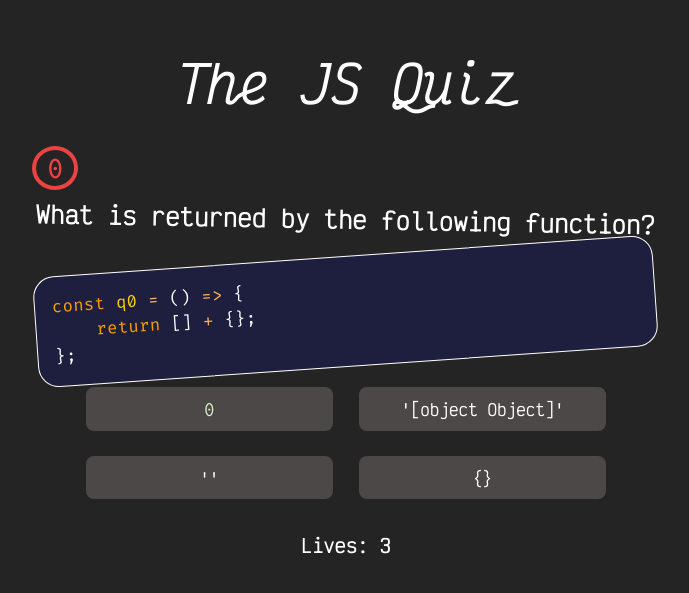
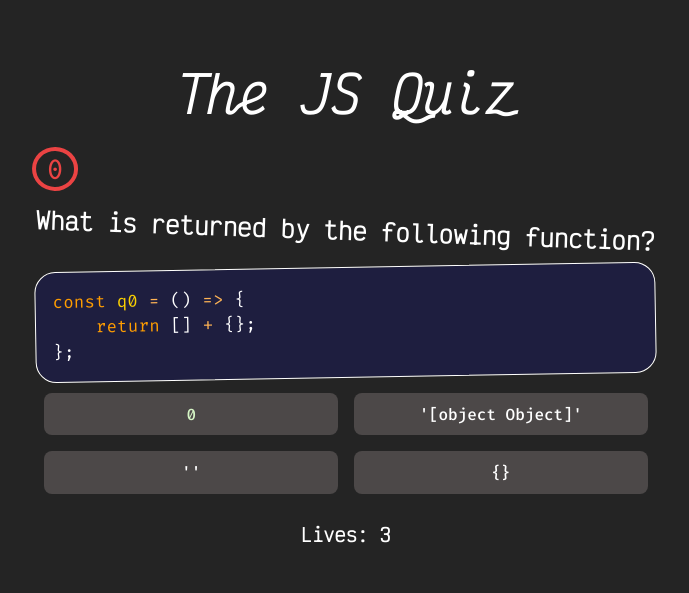
Before and after one commit to NSDawn/the-js-quiz, a React (Vite) app: page / in a window 1280 px wide. Shown: the part 101-694 px from the top of the page, without its empty margins (294-983 px from the left). Built offline with nearby package versions, Linux system fonts and the light colour scheme.

Commit message:
adding cool animations + fixing rotatingwrapper

```diff
--- a/src/assets/components/MCButton.css
+++ b/src/assets/components/MCButton.css
@@ -1,5 +1,37 @@
-button {
-    width: 40%;
-    margin: 1vw;
+.mcq-button {
     font-family: 'Fira Code';
 }
+mcq-button.animate-correct {
+
+}
+.mcq-button.animate-incorrect {
+    outline: 0.25rem dotted var(--rgb-indicator);
+    animation: animate-incorrect forwards 0.25s;
+}
+
+@keyframes animate-incorrect {
+    0% {
+        transform: translateX(0);
+    }
+    10% {
+        transform: translateX(-2vw);
+    }
+    30% {
+        transform: translateX(2vw);
+    }
+    50% {
+        transform: translateX(-1vw);
+    }
+    70% {
+        transform: translateX(1vw);
+    }
+    80% {
+        transform: translateX(-0.5vw);
+    }
+    90% {
+        transform: translateX(0.5vw);
+    }
+    100% {
+        transform: translateX(0vw);
+    }
+}
--- a/src/assets/components/MCButton.jsx
+++ b/src/assets/components/MCButton.jsx
@@ -1,12 +1,24 @@
 import './MCButton.css'
 import { useGlobal } from "../../AppContextProvider";
+import { useState } from 'react';
 
 
-function MCButton(props) {
+function MCButton(props) { /* onClick, isCorrect */
+
+    const [isAnimating, setIsAnimating] = useState(false);
+    function doAnimate(milliseconds) {
+        setIsAnimating(true);
+        setTimeout (() => {setIsAnimating(false)}, milliseconds);
+    }
 
     return (
         <>
-            <button className="mcq-button" onClick={props.onClick}> {props.children} </button>
+            <button
+                onClick={() => { doAnimate(1000); props.onClick()}}
+                className= {isAnimating ? (props.isCorrect ? "mcq-button animate-correct" : "mcq-button animate-incorrect") : 'mcq-button'}
+                >
+                    {props.children}
+            </button>
         </>
     )
 }
--- a/src/assets/components/RotatingWrapper.jsx
+++ b/src/assets/components/RotatingWrapper.jsx
@@ -1,6 +1,15 @@
+import { useState, useEffect } from "react"
+import { useGlobal } from "../../AppContextProvider"
+
 function RotatingWrapper(props) {
 
-    const theta = props.rotation ?? (Math.floor(Math.random() * 8) -4)
+    const randTheta = () => {return (Math.floor(Math.random() * 8) -4)}
+    const [theta, setTheta] = useState(props.rotation ?? randTheta())
+    const [global, setGlobal] = useGlobal();
+
+    useEffect(() => {
+        setTheta(props.rotation ?? randTheta());
+    }, [global.currQuestion])
 
     return (
         <div style={{transform: `rotate(${theta}deg)`}} >
--- a/src/assets/data/en.json
+++ b/src/assets/data/en.json
@@ -77,6 +77,58 @@
                 "#87d0e6"
             ],
             "correctchoice": "#f7df1e"
+        },
+        "6" : {
+            "type": "MCQuestion",
+            "num":"6",
+            "prompt": "What's returned?",
+            "code": "const q6 = () => {\n    return void 2 == '2';\n};",
+            "choices": [
+                "undefined",
+                "true",
+                "false",
+                "SyntaxError"
+            ],
+            "correctchoice": "false"
+        },
+        "7" : {
+            "type": "MCQuestion",
+            "num":"7",
+            "prompt": "What's returned?",
+            "code": "const q7 = () => {\n    return [][];\n};",
+            "choices": [
+                "[]",
+                "undefined",
+                "''",
+                "SyntaxError"
+            ],
+            "correctchoice": "SyntaxError"
+        },
+        "8" : {
+            "type": "MCQuestion",
+            "num":"8",
+            "prompt": "What's returned?",
+            "code": "const q8 = () => {\n    return let = 10;\n};",
+            "choices": [
+                "10",
+                "undefined",
+                "null",
+                "SyntaxError"
+            ],
+            "correctchoice": "10"
+        },
+        "9" : {
+            "type": "MCQuestion",
+            "num":"8",
+            "prompt": "What's returned?",
+            "code": "const q8 = () => {\n    return !+[]+[];\n};",
+            "choices": [
+                "true",
+                "'true'",
+                "[]",
+                "''"
+            ],
+            "correctchoice": "'true'"
         }
 
     },
--- /dev/null
+++ b/src/assets/scenes/SceneMCQuestion.css
@@ -0,0 +1,8 @@
+.mcq-options {
+    display: grid;
+    grid-template-columns: 1fr 1fr;
+
+}
+.mcq-button {
+    margin: 0.5rem;
+}
--- a/src/assets/scenes/SceneMCQuestion.jsx
+++ b/src/assets/scenes/SceneMCQuestion.jsx
@@ -1,6 +1,7 @@
 import MCButton from "../components/MCButton"
 import CodeBlock from "../components/CodeBlock";
 import RotatingWrapper from "../components/RotatingWrapper";
+import "./SceneMCQuestion.css";
 import { useGlobal } from "../../AppContextProvider";
 
 function SceneMCQuestion(props) {
@@ -46,11 +47,15 @@ function SceneMCQuestion(props) {
 
             <RotatingWrapper>
                 <div className="mcq-options">
-                    <MCButton onClick={()=>{answerClicked(isChoiceCorrect[0])}}>{formatKeywords(props.Q.choices[0])}</MCButton>
-                    <MCButton onClick={()=>{answerClicked(isChoiceCorrect[1])}}>{formatKeywords(props.Q.choices[1])}</MCButton>
-                    <br />
-                    <MCButton onClick={()=>{answerClicked(isChoiceCorrect[2])}}>{formatKeywords(props.Q.choices[2])}</MCButton>
-                    <MCButton onClick={()=>{answerClicked(isChoiceCorrect[3])}}>{formatKeywords(props.Q.choices[3])}</MCButton>
+                    {props.Q.choices.map((v, i) => {
+                        return (
+                            <>
+                                <MCButton onClick={()=>{answerClicked(isChoiceCorrect[i])}} isCorrect={isChoiceCorrect[i]} key={i}>
+                                    {formatKeywords(v)}
+                                </MCButton>
+                            </>
+                        )
+                    })}
                 </div>
             </RotatingWrapper>
 
--- a/src/index.css
+++ b/src/index.css
@@ -16,6 +16,8 @@
 
 
 * {
+  --rgb-debug: #ff3590;
+
   --rgb-indicator: #eb4343;
   --rgb-bg: #242424;
   --rgb-text: #ffffff;
```
Also changed, not shown: src/AppContextProvider.jsx (line endings or trailing spaces), 1 other file (tests, documents, lock files or other folders).
